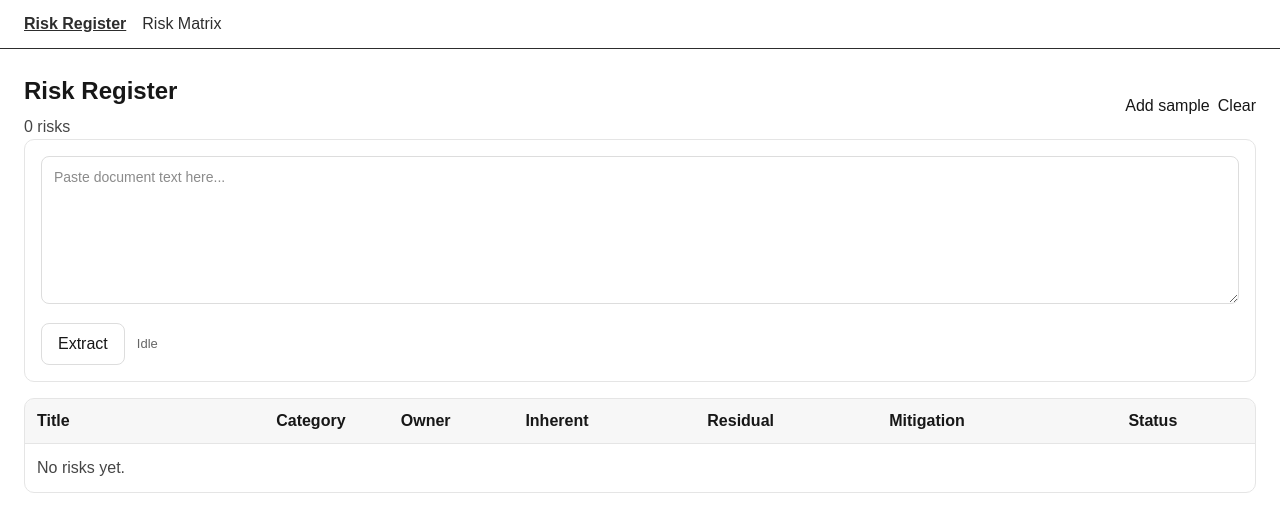
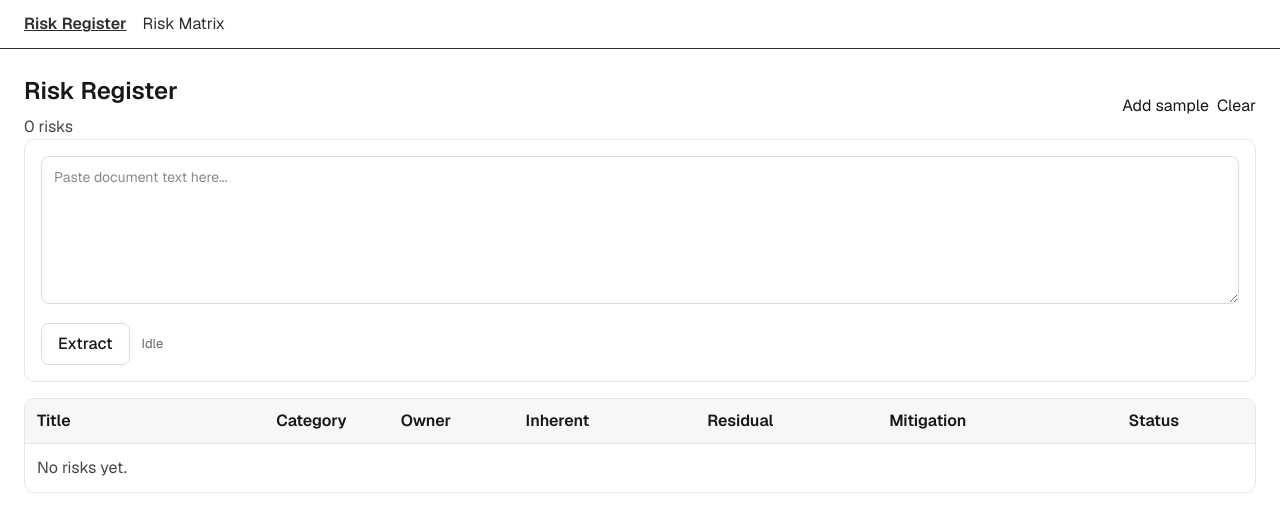
Before and after one commit to carllobato/riskai-mvp, a Next.js app: page /risk-register in a window 1280 px wide. Shown: the top 532 px of the page. Built offline with nearby package versions, Linux system fonts and the light colour scheme.

Commit message:
Day 3 - Font Updates

```diff
--- a/app/globals.css
+++ b/app/globals.css
@@ -8,8 +8,8 @@
 @theme inline {
   --color-background: var(--background);
   --color-foreground: var(--foreground);
-  --font-sans: var(--font-geist-sans);
-  --font-mono: var(--font-geist-mono);
+  --font-sans: "Geist", ui-sans-serif, system-ui, sans-serif;
+  --font-mono: "Geist Mono", ui-monospace, monospace;
 }
 
 @media (prefers-color-scheme: dark) {
@@ -22,7 +22,7 @@
 body {
   background: var(--background);
   color: var(--foreground);
-  font-family: Arial, Helvetica, sans-serif;
+  font-family: var(--font-sans);
 }
 
 .risk-focus-highlight {
--- a/app/layout.tsx
+++ b/app/layout.tsx
@@ -1,19 +1,8 @@
 import type { Metadata } from "next";
-import { Geist, Geist_Mono } from "next/font/google";
 import "./globals.css";
 
 import { RiskRegisterProvider } from "@/store/risk-register.store";
 import { AppNav } from "@/components/AppNav";
-
-const geistSans = Geist({
-  variable: "--font-geist-sans",
-  subsets: ["latin"],
-});
-
-const geistMono = Geist_Mono({
-  variable: "--font-geist-mono",
-  subsets: ["latin"],
-});
 
 export const metadata: Metadata = {
   title: "RiskAI",
@@ -27,9 +16,15 @@ export default function RootLayout({
 }>) {
   return (
     <html lang="en">
-      <body
-        className={`${geistSans.variable} ${geistMono.variable} antialiased`}
-      >
+      <head>
+        <link rel="preconnect" href="https://fonts.googleapis.com" />
+        <link rel="preconnect" href="https://fonts.gstatic.com" crossOrigin="" />
+        <link
+          href="https://fonts.googleapis.com/css2?family=Geist+Mono:wght@400;500;600&family=Geist:wght@400;500;600&display=swap"
+          rel="stylesheet"
+        />
+      </head>
+      <body className="antialiased font-sans">
         <RiskRegisterProvider>
           <AppNav />
           {children}
--- a/app/risk-register/page.tsx
+++ b/app/risk-register/page.tsx
@@ -1,6 +1,6 @@
 "use client";
 
-import { useEffect, useRef } from "react";
+import { Suspense, useEffect, useRef } from "react";
 import { useRouter, useSearchParams } from "next/navigation";
 import { useRiskRegister } from "@/store/risk-register.store";
 import { RiskRegisterHeader } from "@/components/risk-register/RiskRegisterHeader";
@@ -10,12 +10,12 @@ import { RiskRegisterTable } from "@/components/risk-register/RiskRegisterTable"
 const FOCUS_HIGHLIGHT_CLASS = "risk-focus-highlight";
 const HIGHLIGHT_DURATION_MS = 2000;
 
-export default function RiskRegisterPage() {
+function RiskRegisterContent() {
   const { risks } = useRiskRegister();
   const router = useRouter();
   const searchParams = useSearchParams();
   const focusRiskId = searchParams.get("focusRiskId");
-  const highlightTimeoutRef = useRef<ReturnType<typeof setTimeout> | null>(null);
+  const highlightTimeoutRef = useRef<number | null>(null);
 
   useEffect(() => {
     if (!focusRiskId) return;
@@ -48,3 +48,11 @@ export default function RiskRegisterPage() {
     </main>
   );
 }
+
+export default function RiskRegisterPage() {
+  return (
+    <Suspense fallback={<main style={{ padding: 24 }}>Loading…</main>}>
+      <RiskRegisterContent />
+    </Suspense>
+  );
+}
--- a/package.json
+++ b/package.json
@@ -4,7 +4,7 @@
   "private": true,
   "scripts": {
     "dev": "next dev",
-    "build": "next build",
+    "build": "next build --webpack",
     "start": "next start",
     "lint": "eslint"
   },
```
